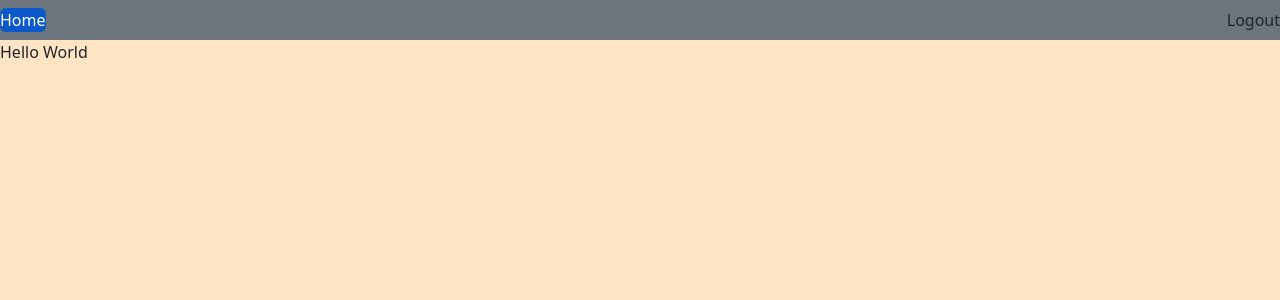
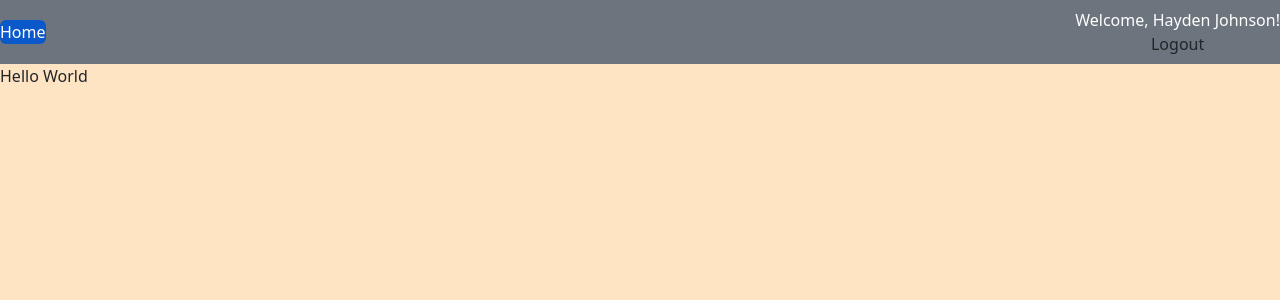
Before and after one commit to maseelshah22/community_cuisine, a Flask app: page /home in a window 1280 px wide. Shown: the top 300 px of the page. Run offline with Flask 3, Linux system fonts and the light colour scheme; a user stored in the database is signed in; data comes from the database, SQL or seed files in the repository; data that the repository does not hold is empty.

Commit message:
Added first and last name to top right of home page - this ensures that we actually use the person_name table

```diff
--- a/app.py
+++ b/app.py
@@ -52,7 +52,16 @@ def login_user(username, password):
 
 @app.route('/home')
 def home_page():
+    if 'username' in session:
+        db = get_db()
+        cursor = db.cursor()
+        cursor.execute('SELECT first, last FROM person_name WHERE username = %s', (session['username'],))
+        user = cursor.fetchone()
+        if user:
+            first_name, last_name = user['first'], user['last']
+            return render_template('home.html', title='HomePage', first_name=first_name, last_name=last_name)
     return render_template('home.html', title='HomePage')
+
 
 def hash_password(password):
     salt = "5wf5t9GUcqlSQxMe"
@@ -68,7 +77,6 @@ def login():
     if form.validate_on_submit():
         if login_user(form.username.data, form.password.data):
             flash('Logged in successfully!')
-            print(session['username'])
             return redirect(url_for('home_page')) #THING I CHANGED FOR LOG IN REDIRECT
         else:
             flash('Invalid username or password.')
--- a/templates/home.html
+++ b/templates/home.html
@@ -10,8 +10,17 @@
     </head>
     <body>
         <nav class="navbar navbar-expand-lg navbar-light bg-secondary">
-            <a class="nav-link active btn btn-primary" href="home.html">Home</a>
-            <a class="nav-link btn btn-danger" href="/logout" style="margin-left: auto;">Logout</a>
+            <a class="nav-link active btn btn-primary" href="#">Home</a>
+            <div class="ms-auto">
+                {% if first_name and last_name %}
+                <span class="navbar-text text-white">
+                    Welcome, {{ first_name }} {{ last_name }}!
+                </span>
+                <a class="nav-link btn btn-danger" href="/logout">Logout</a>
+                {% else %}
+                <a class="nav-link btn btn-success" href="/login">Login</a>
+                {% endif %}
+            </div>
         </nav>
 
         Hello World
```
